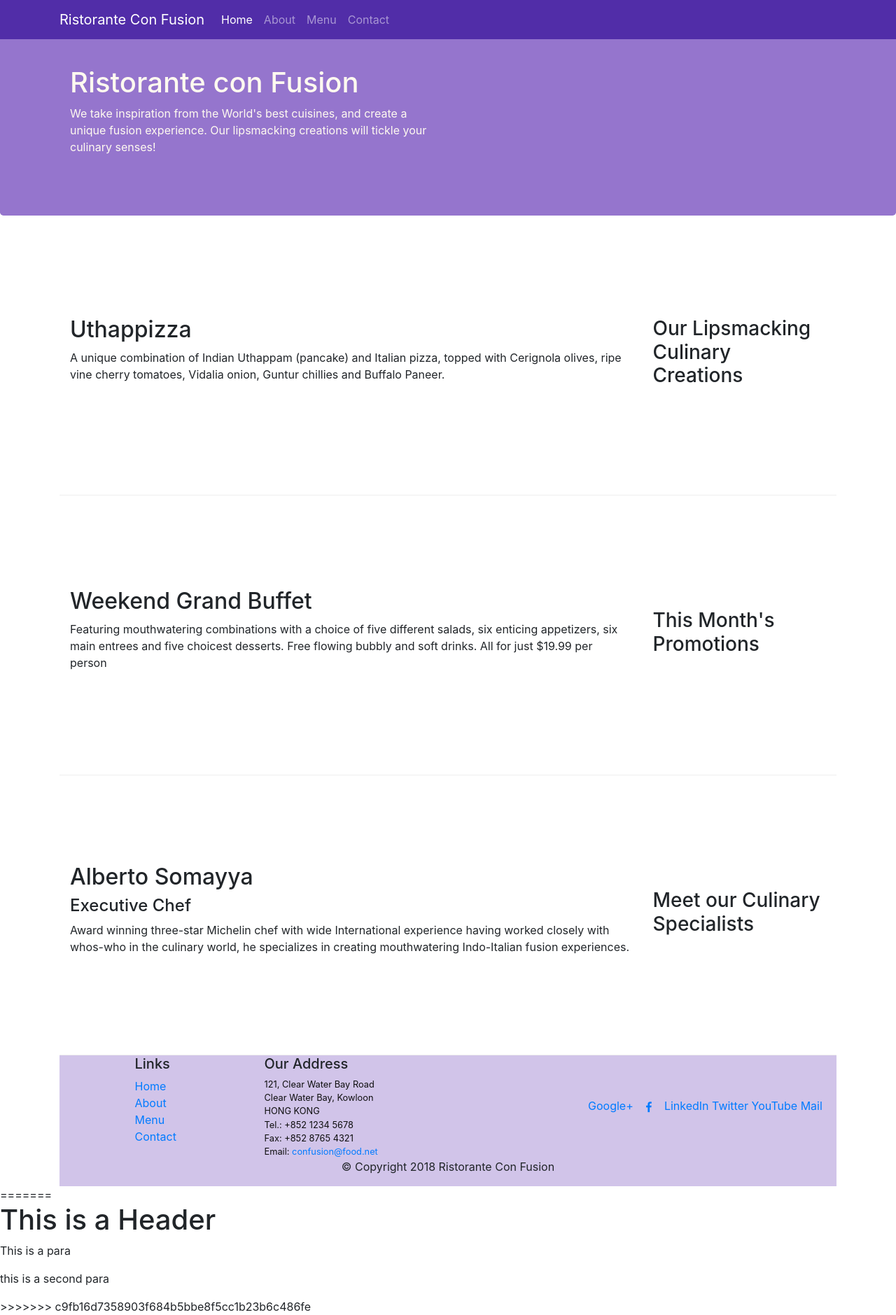
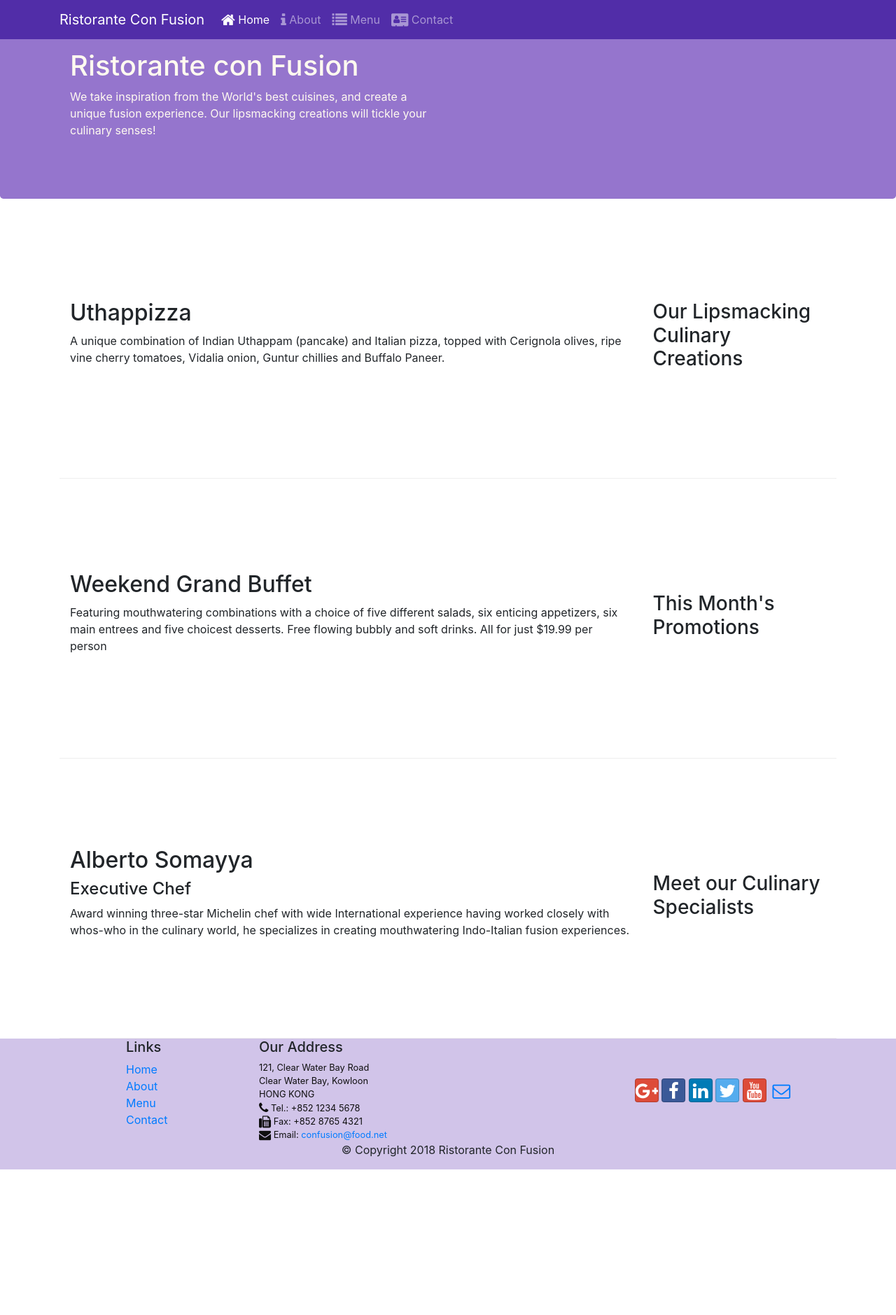
Before and after one commit to Longlhse161497/Assignment_1, a website: page index.html in a window 1280 px wide. Shown: the whole page at 70% size. After the commit the page ends 1671 px from the top, so only its background shows below. Drawn offline with nearby package versions, Linux system fonts and the light colour scheme.

Commit message:
Icon Fonts

```diff
--- a/aboutus.html
+++ b/aboutus.html
@@ -8,6 +8,8 @@
     <meta http-equiv="x-ua-compatible" content="ie=edge">
     <!-- Bootstrap CSS -->
     <link rel="stylesheet" href="node_modules/bootstrap/dist/css/bootstrap.min.css">
+    <link rel="stylesheet" href="node_modules/font-awesome/css/font-awesome.min.css">
+    <link rel="stylesheet" href="node_modules/bootstrap-social/bootstrap-social.css">
     <link href="css/styles.css" rel="stylesheet">
     <title>Ristorante Con Fusion: About Us</title>
 
@@ -100,19 +102,19 @@
 		              121, Clear Water Bay Road<br>
 		              Clear Water Bay, Kowloon<br>
 		              HONG KONG<br>
-		              Tel.: +852 1234 5678<br>
-		              Fax: +852 8765 4321<br>
-		              Email: <a href="mailto:confusion@food.net">confusion@food.net</a>
+		              <i class="fa fa-phone fa-lg"></i> Tel.: +852 1234 5678<br>
+                      <i class="fa fa-fax fa-lg"></i> Fax: +852 8765 4321<br>
+                      <i class="fa fa-envelope fa-lg"></i> Email: <a href="mailto:confusion@food.net">confusion@food.net</a>
 		           </address>
                 </div>
                 <div class="col-12 col-sm-4 align-self-center">
                     <div class="text-center">
-                        <a href="http://google.com/+">Google+</a>
-                        <a href="http://www.facebook.com/profile.php?id=">Facebook</a>
-                        <a href="http://www.linkedin.com/in/">LinkedIn</a>
-                        <a href="http://twitter.com/">Twitter</a>
-                        <a href="http://youtube.com/">YouTube</a>
-                        <a href="mailto:">Mail</a>
+                        <a class="btn btn-social-icon btn-google" href="http://google.com/+"><i class="fa fa-google-plus"></i></a>
+                        <a class="btn btn-social-icon btn-facebook" href="http://www.facebook.com"><i class="fa fa-facebook"></i></a>
+                        <a class="btn btn-social-icon btn-linkedin" href="http://www.linkedin.com/in/"><i class="fa fa-linkedin"></i></a>
+                        <a class="btn btn-social-icon btn-twitter" href="http://twitter.com/"><i class="fa fa-twitter"></i></a>
+                        <a class="btn btn-social-icon btn-google" href="http://youtube.com/"><i class="fa fa-youtube"></i></a>
+                        <a class="btn btn-social-icon" href="mailto:"><i class="fa fa-envelope-o"></i></a>
                     </div>
                 </div>
            </div>
--- a/index.html
+++ b/index.html
@@ -1,5 +1,5 @@
 <!DOCTYPE html>
-<<<<<<< HEAD
+<!-- <<<<<<< HEAD -->
 <html lang="en">
 
 <head>
@@ -9,7 +9,8 @@
     <meta http-equiv="x-ua-compatible" content="ie=edge">
     <!-- Bootstrap CSS -->
     <link rel="stylesheet" href="node_modules/bootstrap/dist/css/bootstrap.min.css">
-    <link href="//maxcdn.bootstrapcdn.com/font-awesome/4.2.0/css/font-awesome.min.css" rel="stylesheet">
+    <link rel="stylesheet" href="node_modules/font-awesome/css/font-awesome.min.css">
+    <link rel="stylesheet" href="node_modules/bootstrap-social/bootstrap-social.css">
     <link href="css/styles.css" rel="stylesheet">
     <title>Ristorante Con Fusion</title>
 </head>
@@ -24,10 +25,10 @@
             <a class="navbar-brand" href="index.html">Ristorante Con Fusion</a>
             <div class="collapse navbar-collapse" id="Navbar">
                 <ul class="navbar-nav mr-auto">
-                    <li class="nav-item active"><a class="nav-link" href="index.html">Home</a></li>
-                    <li class="nav-item"><a class="nav-link" href="aboutus.html">About</a></li>
-                    <li class="nav-item"><a class="nav-link" href="#">Menu</a></li>
-                    <li class="nav-item"><a class="nav-link" href="#">Contact</a></li>
+                    <li class="nav-item active"><a class="nav-link" href="index.html"><span class="fa fa-home fa-lg"></span> Home</a></li>
+                    <li class="nav-item"><a class="nav-link" href="aboutus.html"><span class="fa fa-info fa-lg"></span> About</a></li>
+                    <li class="nav-item"><a class="nav-link" href="#"><span class="fa fa-list fa-lg"></span> Menu</a></li>
+                    <li class="nav-item"><a class="nav-link" href="#"><span class="fa fa-address-card fa-lg"></span> Contact</a></li>
                 </ul>
             </div>
         </div>
@@ -80,14 +81,14 @@
         </div>
     </div>
 
-    <footer>
+    <footer class="footer">
         <div class="container">
-            <div class="row footer">
+            <div class="row">
                 <div class="col-4 offset-1 col-sm-2">
                     <h5>Links</h5>
                     <ul class="list-unstyled">
                         <li><a href="#">Home</a></li>
-                        <li><a href="aboutus.html">About</a></li>
+                        <li><a href="#">About</a></li>
                         <li><a href="#">Menu</a></li>
                         <li><a href="#">Contact</a></li>
                     </ul>
@@ -95,26 +96,26 @@
                 <div class="col-7 col-sm-5">
                     <h5>Our Address</h5>
                     <address>
-		              121, Clear Water Bay Road<br>
-		              Clear Water Bay, Kowloon<br>
-		              HONG KONG<br>
-		              Tel.: +852 1234 5678<br>
-		              Fax: +852 8765 4321<br>
-		              Email: <a href="mailto:confusion@food.net">confusion@food.net</a>
-		           </address>
+                      121, Clear Water Bay Road<br>
+                      Clear Water Bay, Kowloon<br>
+                      HONG KONG<br>
+                      <i class="fa fa-phone fa-lg"></i> Tel.: +852 1234 5678<br>
+                      <i class="fa fa-fax fa-lg"></i> Fax: +852 8765 4321<br>
+                      <i class="fa fa-envelope fa-lg"></i> Email: <a href="mailto:confusion@food.net">confusion@food.net</a>
+                   </address>
                 </div>
                 <div class="col-12 col-sm-4 align-self-center">
-                    <div>
-                        <a href="http://google.com/+">Google+</a>
+                    <div class="text-center">
+                        <a class="btn btn-social-icon btn-google" href="http://google.com/+"><i class="fa fa-google-plus"></i></a>
                         <a class="btn btn-social-icon btn-facebook" href="http://www.facebook.com"><i class="fa fa-facebook"></i></a>
-                        <a href="http://www.linkedin.com/in/">LinkedIn</a>
-                        <a href="http://twitter.com/">Twitter</a>
-                        <a href="http://youtube.com/">YouTube</a>
-                        <a href="mailto:">Mail</a>
+                        <a class="btn btn-social-icon btn-linkedin" href="http://www.linkedin.com/in/"><i class="fa fa-linkedin"></i></a>
+                        <a class="btn btn-social-icon btn-twitter" href="http://twitter.com/"><i class="fa fa-twitter"></i></a>
+                        <a class="btn btn-social-icon btn-google" href="http://youtube.com/"><i class="fa fa-youtube"></i></a>
+                        <a class="btn btn-social-icon" href="mailto:"><i class="fa fa-envelope-o"></i></a>
                     </div>
                 </div>
            </div>
-           <div class="row footer justify-content-center">
+           <div class="row justify-content-center">
                 <div class="col-auto">
                     <p>© Copyright 2018 Ristorante Con Fusion</p>
                 </div>
@@ -129,7 +130,7 @@
 
 </body>
 
-=======
+<!-- =======
 <html>
     <head></head>
       <body><h1>This is a Header</h1></body>
```
Also changed, not shown: demoNavBar.html (+34 -1 lines).
